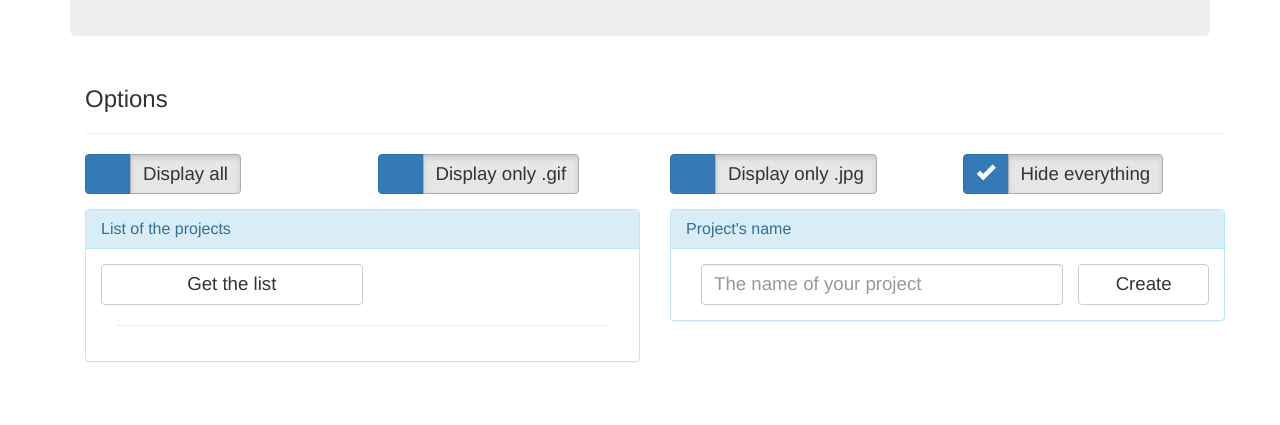
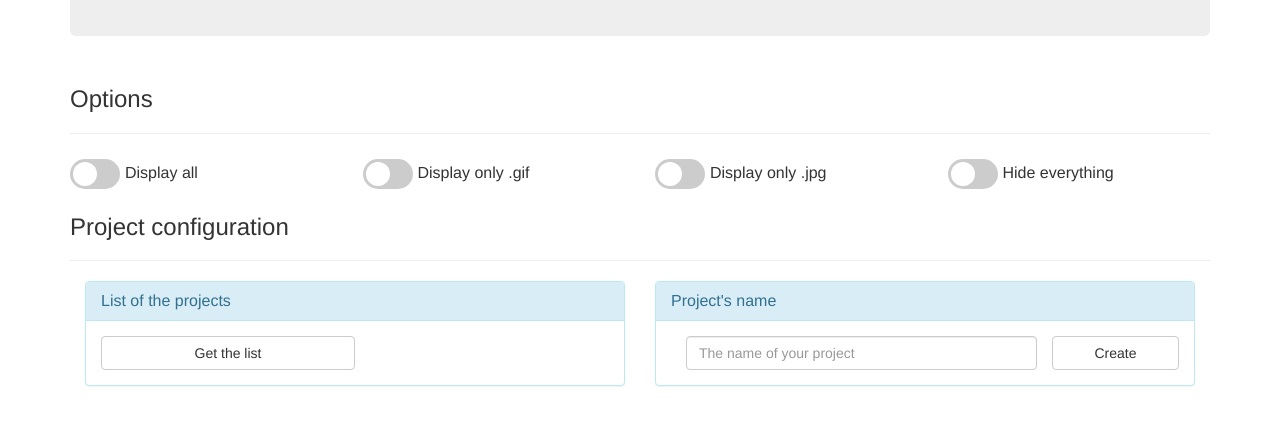
Before and after one commit to ArkDeus/CreaStorm, a website: page client/remote_control_client.html in a window 1280 px wide. Shown: the part 159-584 px from the top of the page. Drawn offline with nearby package versions, Linux system fonts and the light colour scheme; no server answers.

Commit message:
Change : use toggle and not checkbox

```diff
--- a/client/css/remote_control_style.css
+++ b/client/css/remote_control_style.css
@@ -1,25 +1,73 @@
-.form-group input[type="checkbox"] {
-    display: none;
+.switch-container{
+  margin-top: 5px;
+  margin-bottom: 5px;
+  display: flex;
 }
 
-.form-group input[type="checkbox"] + .btn-group > label span {
-    width: 20px;
+.switch-label{
+  font-size: 16px;
+  margin-left: 5px;
+  margin-top: auto;
+  margin-bottom: auto;
 }
 
-.form-group input[type="checkbox"] + .btn-group > label span:first-child {
-    display: none;
-}
-.form-group input[type="checkbox"] + .btn-group > label span:last-child {
-    display: inline-block;
+/* The switch - the box around the slider */
+.switch {
+  position: relative;
+  margin-bottom: 0;
+  width: 50px;
+  height: 30px;
 }
 
-.form-group input[type="checkbox"]:checked + .btn-group > label span:first-child {
-    display: inline-block;
-}
-.form-group input[type="checkbox"]:checked + .btn-group > label span:last-child {
-    display: none;
+/* Hide default HTML checkbox */
+.switch input {
+  display:none;
 }
 
-.btn {
-	font-size :14pt;
+/* The slider */
+.slider {
+  position: absolute;
+  cursor: pointer;
+  top: 0;
+  left: 0;
+  right: 0;
+  bottom: 0;
+  background-color: #ccc;
+  -webkit-transition: .4s;
+  transition: .4s;
 }
+
+.slider:before {
+  position: absolute;
+  content: "";
+  height: 24px;
+  width: 24px;
+  left: 3px;
+  bottom: 3px;
+  background-color: white;
+  -webkit-transition: .4s;
+  transition: .4s;
+}
+
+input:checked + .slider {
+  background-color: #2196F3;
+}
+
+input:focus + .slider {
+  box-shadow: 0 0 1px #2196F3;
+}
+
+input:checked + .slider:before {
+  -webkit-transform: translateX(20px);
+  -ms-transform: translateX(20px);
+  transform: translateX(20px);
+}
+
+/* Rounded sliders */
+.slider.round {
+  border-radius: 30px;
+}
+
+.slider.round:before {
+  border-radius: 50%;
+}
--- a/client/js/remote_control_client.js
+++ b/client/js/remote_control_client.js
@@ -74,10 +74,10 @@ window.onload = function () {
 	projectTitle = document.getElementById('project-title');
 	projectNameTitle = document.getElementById('project-name-title');
 
-	disAll = document.getElementById("fancy-checkbox-all");
-	disGif = document.getElementById("fancy-checkbox-gif");
-	disJpg = document.getElementById("fancy-checkbox-jpg");
-	disNot = document.getElementById("fancy-checkbox-nothing");
+	disAll = document.getElementById("checkbox-all");
+	disGif = document.getElementById("checkbox-gif");
+	disJpg = document.getElementById("checkbox-jpg");
+	disNot = document.getElementById("checkbox-nothing");
 
 	getProjectsButton = document.getElementById('get-projects');
 	displayListProject = document.getElementById('display-list-projects');
@@ -111,6 +111,7 @@ window.onload = function () {
 	};
 
 	disGif.onchange = function () {
+		console.log("Display only gif : " + this.checked);
 		if (disGif.checked) {
 			disAll.checked = false;
 			disJpg.checked = false;
--- a/client/remote_control_client.html
+++ b/client/remote_control_client.html
@@ -1,6 +1,5 @@
 <!DOCTYPE html>
 <html lang="en">
-
     <head>
         <title>Remote controller</title>
         <meta charset="utf-8">
@@ -21,68 +20,61 @@
                     <h2 id="project-title" hidden><span>Selected project : </span><span id="project-name-title"></span></h2>
                 </div>
             </div>
+        </div>
 
         <div class="container">
             <h3>Options</h3>
             <hr />
             <div class="row">
                 <!-- start filter DisplayAll -->
-<div class="col-md-3 col-xs-6">
-    <div class="form-group">
-        <input type="checkbox" name="fancy-checkbox-all" id="fancy-checkbox-all" autocomplete="off" />
-        <div class="btn-group" id="btnGroupAll">
-            <label for="fancy-checkbox-all" class="btn btn-primary">
-                <span class="glyphicon glyphicon-ok"></span>
-                <span></span>
+                <div class="col-lg-3 col-md-6 col-xs-12">
+                    <div class="switch-container">
+                        <label class="switch">
+                            <input type="checkbox" id="checkbox-all">
+                            <div class="slider round"></div>
                         </label>
-            <label for="fancy-checkbox-all" class="btn btn-default active">Display all</label>
-        </div>
+                        <p class="switch-label">Display all</p>
                     </div>
                 </div>
                 <!-- end filter DisplayAll -->
                 <!-- start filter DisplayGif -->
-<div class="col-md-3 col-xs-6">
-    <div class="form-group">
-        <input type="checkbox" name="fancy-checkbox-gif" id="fancy-checkbox-gif" autocomplete="off" />
-        <div class="btn-group">
-            <label for="fancy-checkbox-gif" class="btn btn-primary">
-                <span class="glyphicon glyphicon-ok"></span>
-                <span></span>
+                <div class="col-lg-3 col-md-6 col-xs-12">
+                    <div class="switch-container">
+                        <label class="switch">
+                            <input type="checkbox" id="checkbox-gif">
+                            <div class="slider round"></div>
                         </label>
-            <label for="fancy-checkbox-gif" class="btn btn-default active">Display only .gif</label>
-        </div>
+                        <p class="switch-label">Display only .gif</p>
                     </div>
                 </div>
                 <!-- end filter DisplayGif -->
                 <!-- start filter DisplayJpg -->
-<div class="col-md-3 col-xs-6">
-    <div class="form-group">
-        <input type="checkbox" name="fancy-checkbox-jpg" id="fancy-checkbox-jpg" autocomplete="off" />
-        <div class="btn-group">
-            <label for="fancy-checkbox-jpg" class="btn btn-primary">
-                <span class="glyphicon glyphicon-ok"></span>
-                <span></span>
+                <div class="col-lg-3 col-md-6 col-xs-12">
+                    <div class="switch-container">
+                        <label class="switch">
+                            <input type="checkbox" id="checkbox-jpg">
+                            <div class="slider round"></div>
                         </label>
-            <label for="fancy-checkbox-jpg" class="btn btn-default active">Display only .jpg</label>
-        </div>
+                        <p class="switch-label">Display only .jpg</p>
                     </div>
                 </div>
                 <!-- end filter DisplayJpg -->
                 <!-- start filter DisplayNothing -->
-<div class="col-md-3 col-xs-6">
-    <div class="form-group">
-        <input checked type="checkbox" name="fancy-checkbox-jpg" id="fancy-checkbox-nothing" autocomplete="off" />
-        <div class="btn-group">
-            <label for="fancy-checkbox-nothing" class="btn btn-primary">
-                <span class="glyphicon glyphicon-ok"></span>
-                <span></span>
+                <div class="col-lg-3 col-md-6 col-xs-12">
+                    <div class="switch-container">
+                        <label class="switch">
+                            <input type="checkbox" id="checkbox-nothing">
+                            <div class="slider round"></div>
                         </label>
-            <label for="fancy-checkbox-nothing" class="btn btn-default active">Hide everything</label>
-        </div>
+                        <p class="switch-label">Hide everything</p>
                     </div>
                 </div>
                 <!-- end filter DisplayNothing -->
-
+            </div>
+        </div>
+        <div class="container">
+            <h3>Project configuration</h3>
+            <hr />
             <!-- start listing projects -->
             <div class="col-md-6 col-xs-12">
                 <div class="panel panel-info">
@@ -93,10 +85,10 @@
                         <button id="get-projects" class="btn btn-default col-md-6 col-xs-6">Get the list</button>
                         <div id="display-project-error" class="col-md-6 col-xs-6" hidden>
                             <div class="alert alert-danger" style="padding-bottom: 6px; padding-top: 6px;" role="alert">
-                        <p style=" font-size: 14pt; text-align: center;">No Project</p>
+                                <p style="text-align: center;">No Project</p>
                             </div>
                         </div>
-            <div class="col-md-12 col-xs-12" id="display-list-projects">
+                        <div class="col-md-12 col-xs-12" hidden id="display-list-projects">
                             <hr />
                                 <form id="list-projects">
                             </form>
@@ -114,7 +106,7 @@
                     </div>
                     <div class="panel-body">
                         <div class="col-md-9 col-xs-8">
-                <input style="font-size: 14pt; height: auto;" class="form-control required" type="text" minlength="5" id="project-name-input" placeholder="The name of your project" required/>
+                            <input class="form-control required" type="text" minlength="5" id="project-name-input" placeholder="The name of your project" required/>
                         </div>
                         <button id="create-project" class="btn btn-default col-md-3 col-xs-4">Create</button>
 
@@ -135,7 +127,6 @@
                         </div>
                     </div>
                 </div>
-</div>
                 <!-- end creation project -->
             </div>
         </div>
```
Lines whose indentation alone changed are shown as unchanged.
